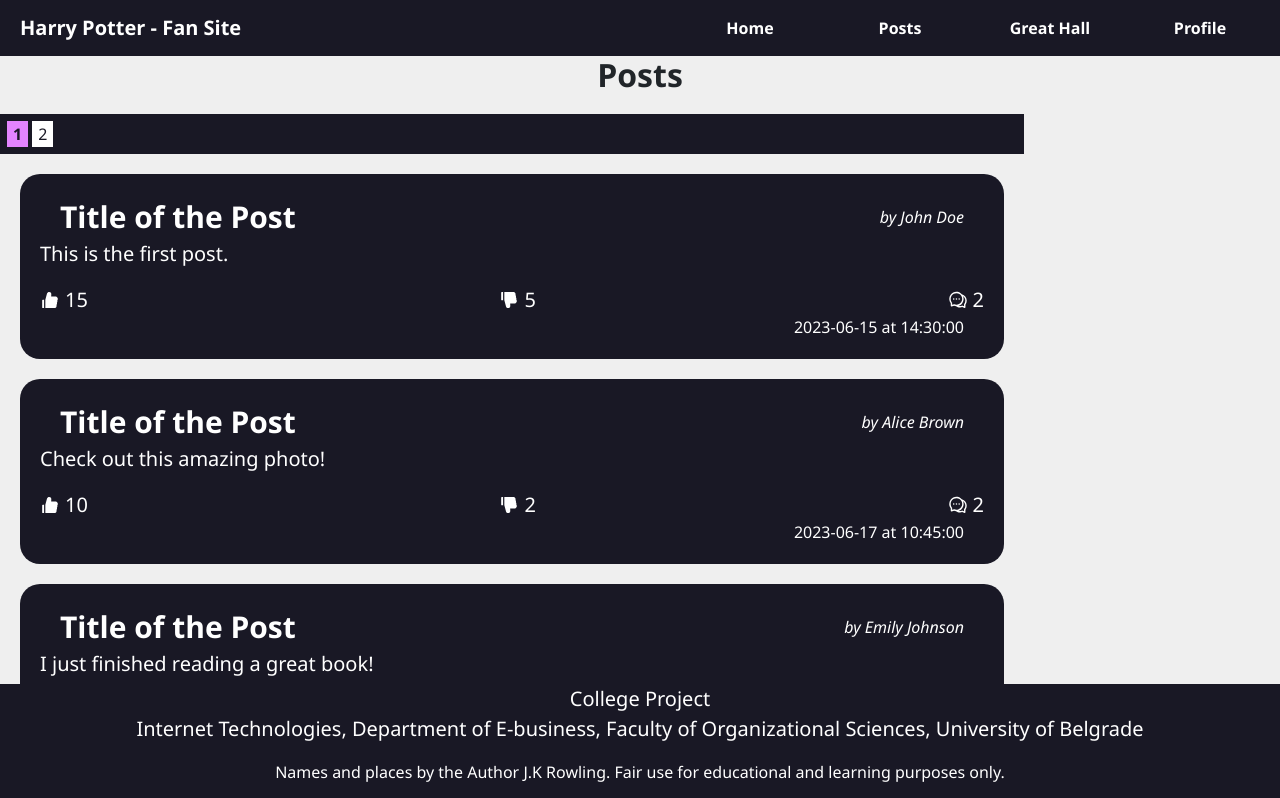
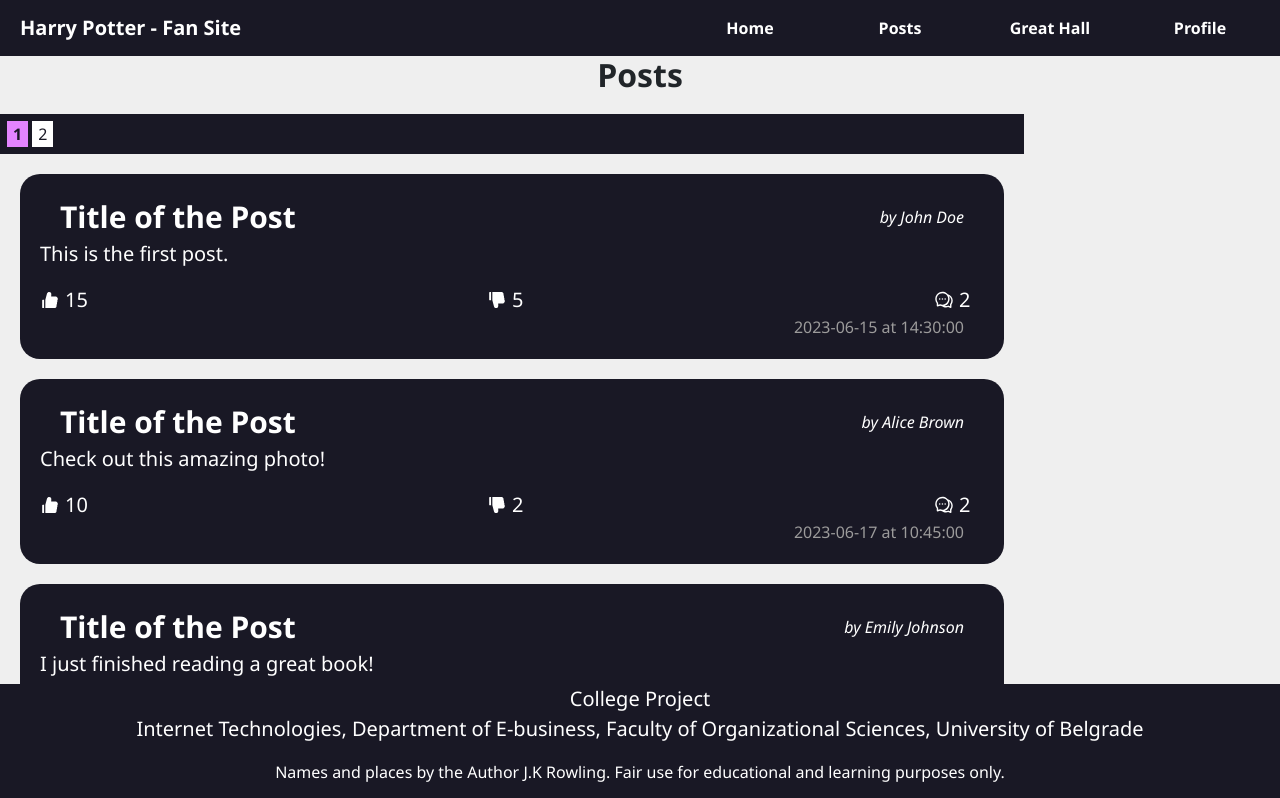
Before and after one commit to hulrog/harry-potter, a React (Create React App) app: page /posts in a window 1280 px wide. Shown: the top 798 px of the page. Built offline with nearby package versions, Linux system fonts and the light colour scheme.

Commit message:
alignment ikonica kroz thumbnailove

```diff
--- a/src/colors.css
+++ b/src/colors.css
@@ -2,6 +2,7 @@
   --background-color: #191825;
   --background-color-light: #312e47;
   --text-color: #ffffff;
+  --text-color-fade: #9c9b9b;
   --primary-color: #e384ff;
   --primary-color-hover: #ffa3fd;
   --secondary-color: #5a4a41;
--- a/src/components/posts/Thumbnail.js
+++ b/src/components/posts/Thumbnail.js
@@ -20,13 +20,16 @@
       </div>
       <div className={classes.statsSection}>
         <span className={classes.likes}>
-          <AiFillLike className={classes.icon} /> {post.likes}
+          <AiFillLike className={classes.icon} />
+          <span className={classes.number}>{post.likes}</span>
         </span>
         <span className={classes.dislikes}>
-          <AiFillDislike className={classes.icon} /> {post.dislikes}
+          <AiFillDislike className={classes.icon} />
+          <span className={classes.number}>{post.dislikes}</span>
         </span>
         <span className={classes.comments}>
-          <AiOutlineComment className={classes.icon} /> {post.comments.length}
+          <AiOutlineComment className={classes.icon} />
+          <span className={classes.number}>{post.comments.length}</span>
         </span>
       </div>
       <div className={classes.dateTimeSection}>
--- a/src/components/posts/Thumbnail.module.css
+++ b/src/components/posts/Thumbnail.module.css
@@ -38,31 +38,27 @@
   font-size: 20px;
 }
 
-.icon {
-  margin-right: 5px;
-}
-
-.likes {
-  display: flex;
-  align-items: center;
-}
-
-.dislikes {
-  display: flex;
-  align-items: center;
-}
-
+.likes,
+.dislikes,
 .comments {
   display: flex;
   align-items: center;
 }
 
+.icon {
+  margin-right: 5px;
+}
+
+.number {
+  width: 25px;
+}
+
 .dateTimeSection {
   margin: 0px 20px 0px;
   display: flex;
-  justify-content: end;
+  justify-content: flex-end;
 }
 
-.date {
-  /* Styles for the date element */
+.dateTime {
+  color: var(--text-color-fade);
 }
```
